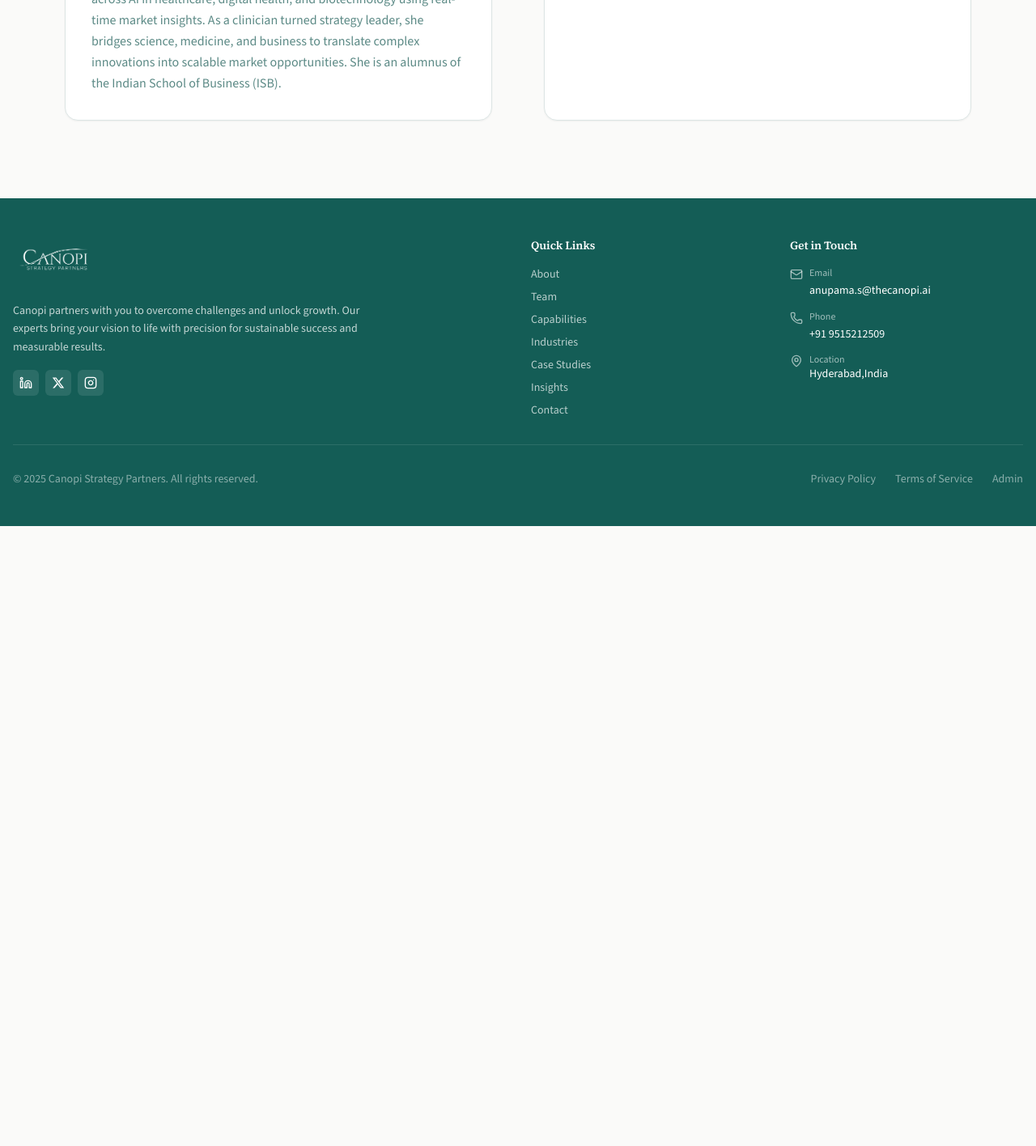
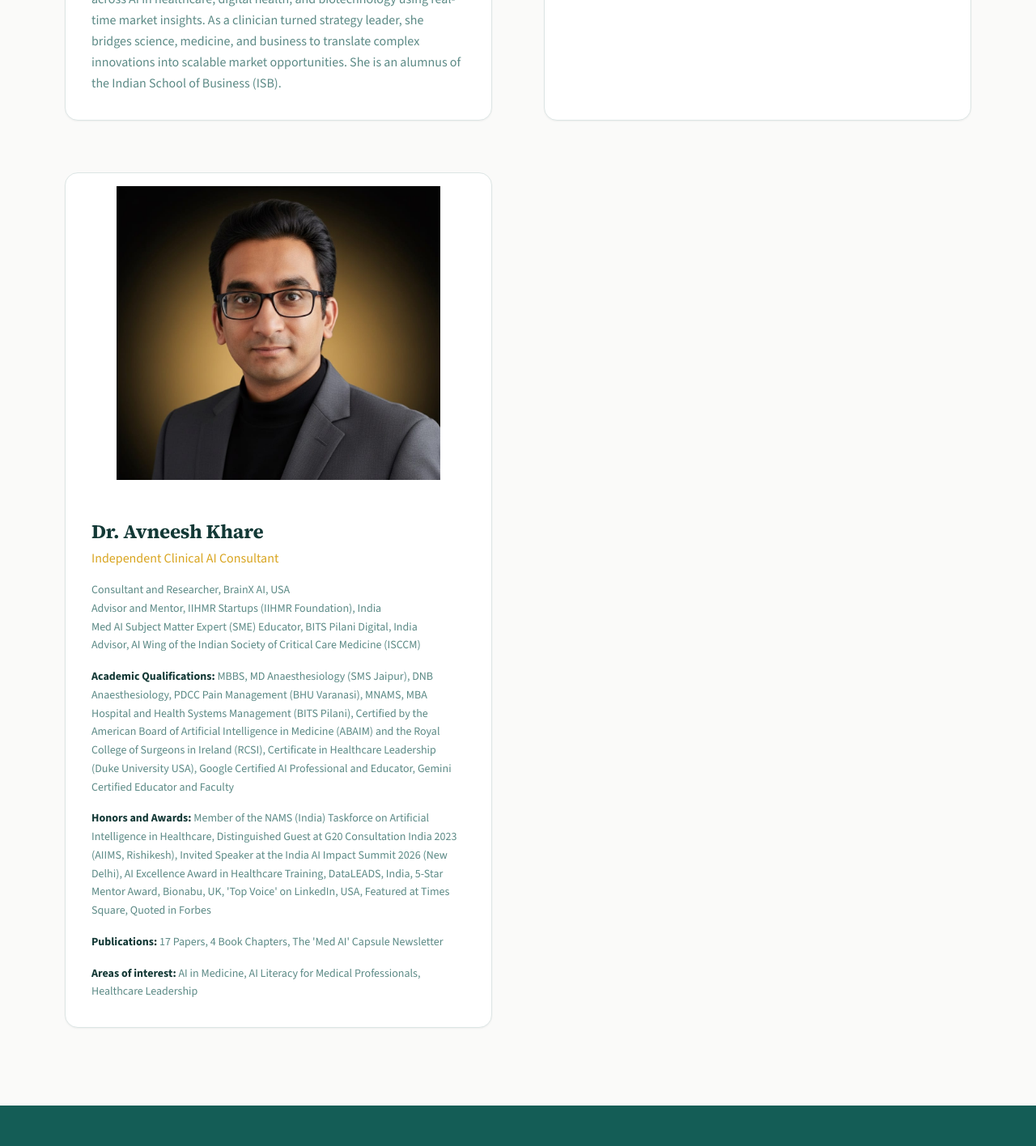
Before and after one commit to thecanopi/website, a React (Vite) app: page /team in a window 1280 px wide. Shown: the part 1121-2537 px from the top of the page at 81% size. Before the commit the page ends 1771 px from the top, so only its background shows below. Built offline with nearby package versions, Linux system fonts and the light colour scheme.

Commit message:
added dr avnessh to team

```diff
--- a/src/pages/TeamPage.tsx
+++ b/src/pages/TeamPage.tsx
@@ -3,6 +3,7 @@ import { PageTransition } from '@/components/shared/PageTransition';
 import pageBg from '@/assets/page-bg-abstract.jpg';
 import drAnupamaImg from '@/assets/Dr Anupama.jpg';
 import drVikramImg from '@/assets/Dr Vikram.jpg';
+import drAvneeshImg from '@/assets/Dr Avneesh khare.jpg';
 
 export default function TeamPage() {
     return (
@@ -73,6 +74,43 @@ export default function TeamPage() {
                                 </div>
                             </RevealOnScroll>
 
+                            {/* Dr. Avneesh Khare */}
+                            <RevealOnScroll delayMs={300}>
+                                <div className="bg-card rounded-2xl overflow-hidden border border-border shadow-sm hover:shadow-md transition-shadow h-full flex flex-col">
+                                    <div className="aspect-square sm:aspect-[4/3] relative overflow-hidden">
+                                        <img
+                                            src={drAvneeshImg}
+                                            alt="Dr. Avneesh Khare"
+                                            className="object-contain w-full h-full p-4"
+                                        />
+                                    </div>
+                                    <div className="p-8 flex-1 flex flex-col">
+                                        <h3 className="text-2xl font-serif font-bold text-foreground mb-1">Dr. Avneesh Khare</h3>
+                                        <p className="text-accent font-medium mb-4">Independent Clinical AI Consultant</p>
+                                        <div className="text-muted-foreground text-sm leading-relaxed flex-1 space-y-4">
+                                            <p>
+                                                Consultant and Researcher, BrainX AI, USA<br />
+                                                Advisor and Mentor, IIHMR Startups (IIHMR Foundation), India<br />
+                                                Med AI Subject Matter Expert (SME) Educator, BITS Pilani Digital, India<br />
+                                                Advisor, AI Wing of the Indian Society of Critical Care Medicine (ISCCM)
+                                            </p>
+                                            <p>
+                                                <strong className="text-foreground">Academic Qualifications:</strong> MBBS, MD Anaesthesiology (SMS Jaipur), DNB Anaesthesiology, PDCC Pain Management (BHU Varanasi), MNAMS, MBA Hospital and Health Systems Management (BITS Pilani), Certified by the American Board of Artificial Intelligence in Medicine (ABAIM) and the Royal College of Surgeons in Ireland (RCSI), Certificate in Healthcare Leadership (Duke University USA), Google Certified AI Professional and Educator, Gemini Certified Educator and Faculty
+                                            </p>
+                                            <p>
+                                                <strong className="text-foreground">Honors and Awards:</strong> Member of the NAMS (India) Taskforce on Artificial Intelligence in Healthcare, Distinguished Guest at G20 Consultation India 2023 (AIIMS, Rishikesh), Invited Speaker at the India AI Impact Summit 2026 (New Delhi), AI Excellence Award in Healthcare Training, DataLEADS, India, 5-Star Mentor Award, Bionabu, UK, 'Top Voice' on LinkedIn, USA, Featured at Times Square, Quoted in Forbes
+                                            </p>
+                                            <p>
+                                                <strong className="text-foreground">Publications:</strong> 17 Papers, 4 Book Chapters, The 'Med AI' Capsule Newsletter
+                                            </p>
+                                            <p>
+                                                <strong className="text-foreground">Areas of interest:</strong> AI in Medicine, AI Literacy for Medical Professionals, Healthcare Leadership
+                                            </p>
+                                        </div>
+                                    </div>
+                                </div>
+                            </RevealOnScroll>
+
                         </div>
                     </div>
                 </section>
```
Also changed, not shown: src/assets/Dr Avneesh khare.jpg (added), src/pages/Integration.tsx (added).
